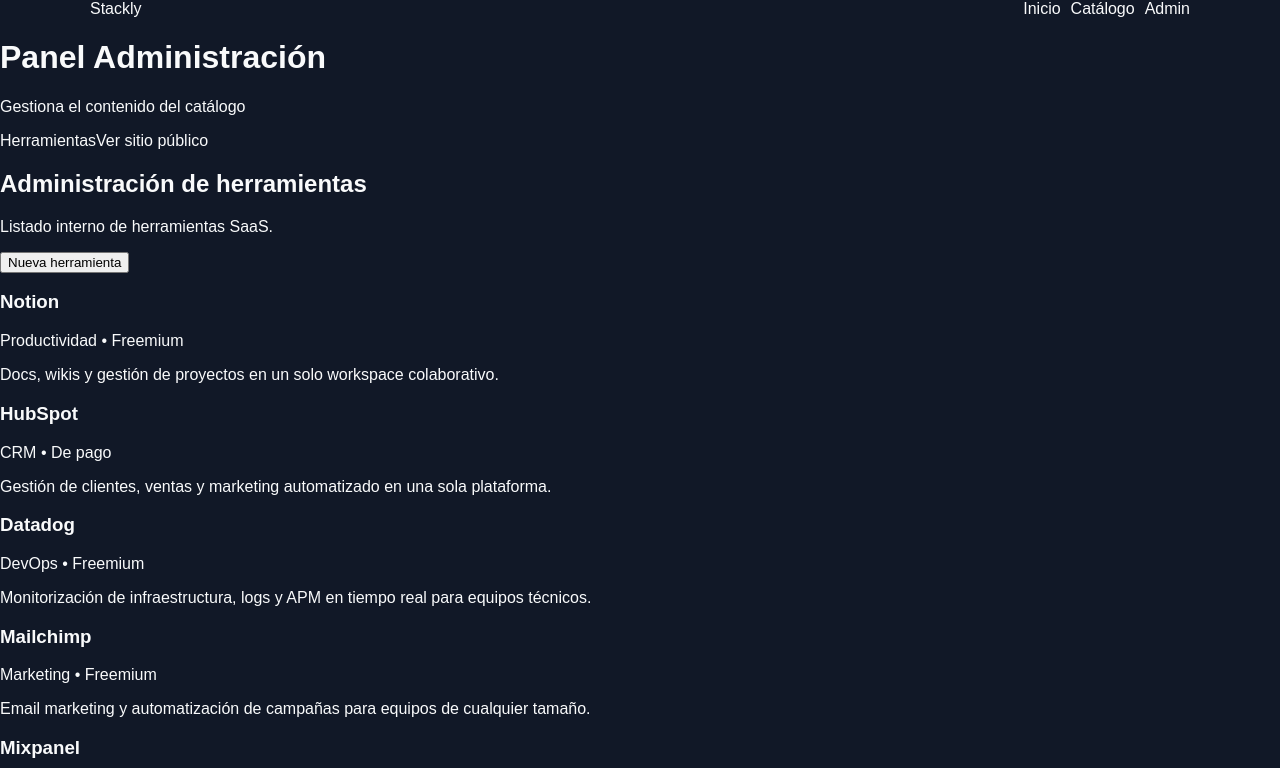
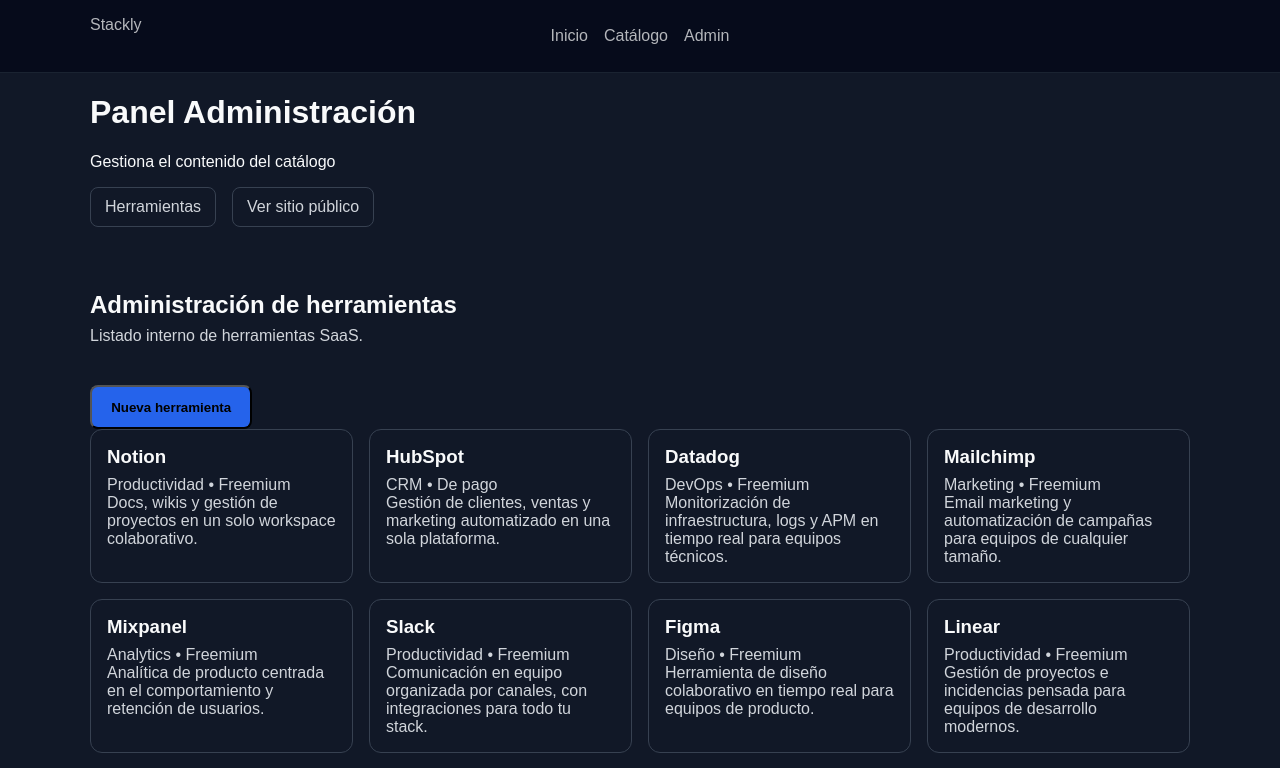
Before and after one commit to josselyncontreras96-ui/Frontend-proyecto-saas-catalog-josselyn-contreras, a React (Vite) app: page /admin/tools in a window 1280 px wide. Shown: the top 768 px of the page. Built offline with nearby package versions, Linux system fonts and the light colour scheme.

Commit message:
modifico index.css arreglo margenes y agrego filtro y busqueda

```diff
--- a/src/index.css
+++ b/src/index.css
@@ -15,23 +15,309 @@
   text-decoration: none;
 }
 
+img {
+  max-width: 100%;
+  display: block;
+}
+
 .container {
   width: min(1100px, 90%);
   margin: auto;
 }
 
+.site-header {
+  top: 0;
+  position: sticky;
+  opacity: 0.7;
+  background-color: #020617;
+  border-bottom: 1px solid #1f2937;
+}
+
 .header-content {
-  display: flex;
-  justify-content: space-between;
+  min-height: 100px;
+  padding: 1rem 0;
+  display: grid;
+  grid-template-columns: 1fr 2fr 1fr;
+}
+
+.header-item {
+  flex: 1;
 }
 
 .header-content nav {
   display: flex;
-  gap: 10px;
+  justify-content: center;
+  align-items: center;
+  gap: 1rem;
 }
 
-/* h1 {
-  height: 100px;
-  padding: 10px;
-  border: 5px solid red;
-} */
+.hero {
+  padding: 5rem 0;
+}
+
+.hero-label {
+  display: inline-block;
+  margin-bottom: 1rem;
+  color: #93c5fd;
+  font-weight: bold;
+}
+
+.hero p {
+  max-width: 600px;
+  color: #d1d5db;
+  line-height: 1.6;
+}
+
+.button {
+  display: inline-block;
+  margin-top: 1rem;
+  padding: 0.8rem 1.2rem;
+  background-color: #2563eb;
+  border-radius: 0.5rem;
+  font-weight: bold;
+}
+
+.site-footer {
+  padding: 2rem 0;
+  border-top: 1px solid #1f2937;
+  color: #9ca3af;
+  font-size: 0.8rem;
+}
+
+/* Tool Styles */
+
+.featured-section,
+.latest-section {
+  padding: 40px 0 80px;
+}
+
+.tool-list {
+  display: grid;
+  gap: 24px;
+}
+
+.tool-card {
+  cursor: pointer;
+  width: 100%;
+  background-color: #1f2937;
+  border: 1px solid #374151;
+  border-radius: 12px;
+  overflow: hidden;
+  transition:
+    transform 0.2s ease,
+    border-color 0.2s ease;
+}
+
+.tool-card:hover {
+  transform: translateY(-4px);
+  border-color: #60a5fa;
+}
+
+.tool-card img {
+  width: 100%;
+  height: 260px;
+  object-fit: cover;
+  object-position: center;
+  display: block;
+}
+
+.tool-card-content {
+  padding: 16px;
+}
+
+.tool-card h3 {
+  margin: 0 0 8px;
+}
+
+.tool-card p {
+  margin: 0 0 8px;
+  color: #d1d5db;
+}
+
+.tool-card span {
+  color: #93c5fd;
+  font-weight: bold;
+}
+
+/* Catalog Section */
+
+.catalog-section {
+  padding: 40px 0 80px;
+}
+
+.section-header {
+  margin-bottom: 24px;
+}
+
+.section-header h2 {
+  margin: 0 0 8px;
+}
+
+.section-header p {
+  margin: 0;
+  color: #d1d5db;
+}
+
+.search-label {
+  display: none;
+}
+
+.search-input {
+  width: 100%;
+  margin-bottom: 24px;
+  padding: 14px 16px;
+  border: 1px solid #374151;
+  border-radius: 10px;
+  background-color: #020617;
+  color: #f9fafb;
+  font-size: 1rem;
+}
+
+.search-input::placeholder {
+  color: #9ca3af;
+}
+
+.empty-message {
+  padding: 24px;
+  border: 1px solid #374151;
+  border-radius: 10px;
+  background-color: #1f2937;
+  color: #d1d5db;
+}
+
+.filter-select {
+  width: 100%;
+  margin-bottom: 24px;
+  padding: 14px 16px;
+  border: 1px solid #374151;
+  border-radius: 10px;
+  background-color: #020617;
+  color: #f9fafb;
+  font-size: 1rem;
+}
+
+/* Tool Detail */
+
+.tool-detail {
+  display: grid;
+  gap: 24px;
+  margin-top: 24px;
+}
+
+.tool-detail img {
+  width: 100%;
+  height: 250px;
+  object-fit: cover;
+  display: block;
+  border-radius: 12px;
+  object-position: center;
+}
+
+.tool-detail-description {
+  color: #d1d5db;
+  line-height: 1.5;
+}
+
+/* Admin styles */
+
+.admin-section {
+  padding: 40px 0 80px;
+}
+
+.admin-section-header {
+  margin-bottom: 24px;
+}
+
+.admin-section-header h2 {
+  margin: 0 0 8px;
+}
+
+.admin-section-header p {
+  margin: 0;
+  color: #d1d5db;
+}
+
+.admin-list {
+  display: grid;
+  grid-template-columns: 1fr 1fr;
+  gap: 1rem;
+}
+
+.admin-list-item {
+  border: 1px solid #374151;
+  border-radius: 12px;
+  overflow: hidden;
+  padding: 16px;
+}
+
+.admin-list-item h3 {
+  margin: 0 0 8px;
+}
+
+.admin-list-item p {
+  margin: 0;
+  color: #d1d5db;
+}
+
+.tool-filters {
+  display: grid;
+  gap: 8px;
+  margin-bottom: 24px;
+}
+
+/* Media queries */
+
+@media (min-width: 768px) {
+  .tool-filters {
+    grid-template-columns: 2fr 1fr 1fr;
+    align-items: end;
+  }
+
+  .header-content {
+    min-height: 72px;
+    flex-direction: row;
+    justify-content: space-between;
+  }
+
+  .site-footer {
+    font-size: 1rem;
+  }
+
+  .tool-list {
+    grid-template-columns: 1fr 1fr;
+  }
+
+  .tool-detail {
+    grid-template-columns: 300px 1fr;
+  }
+
+  .admin-list {
+    grid-template-columns: repeat(3, 1fr);
+  }
+}
+
+@media (min-width: 1024px) {
+  .tool-list {
+    grid-template-columns: repeat(3, 1fr);
+  }
+
+  .admin-list {
+    grid-template-columns: repeat(4, 1fr);
+  }
+}
+.admin-nav {
+  display: flex;
+  gap: 16px;
+  margin-bottom: 24px;
+}
+
+.admin-nav a {
+  padding: 10px 14px;
+  border: 1px solid #374151;
+  border-radius: 8px;
+  color: #d1d5db;
+}
+
+.admin-nav a:hover {
+  background-color: #344567;
+}
--- a/src/layouts/AdminLayout.jsx
+++ b/src/layouts/AdminLayout.jsx
@@ -6,13 +6,13 @@
   return (
     <>
       <Header />
-      <main>
-        <div>
-          <div>
+      <main className="admin-page">
+        <div className="container">
+          <div className="admin-header">
             <h1>Panel Administración</h1>
             <p>Gestiona el contenido del catálogo</p>
           </div>
-          <nav>
+          <nav className="admin-nav">
             <Link to="/admin/tools">Herramientas</Link>
             <Link to="/">Ver sitio público</Link>
           </nav>
```
